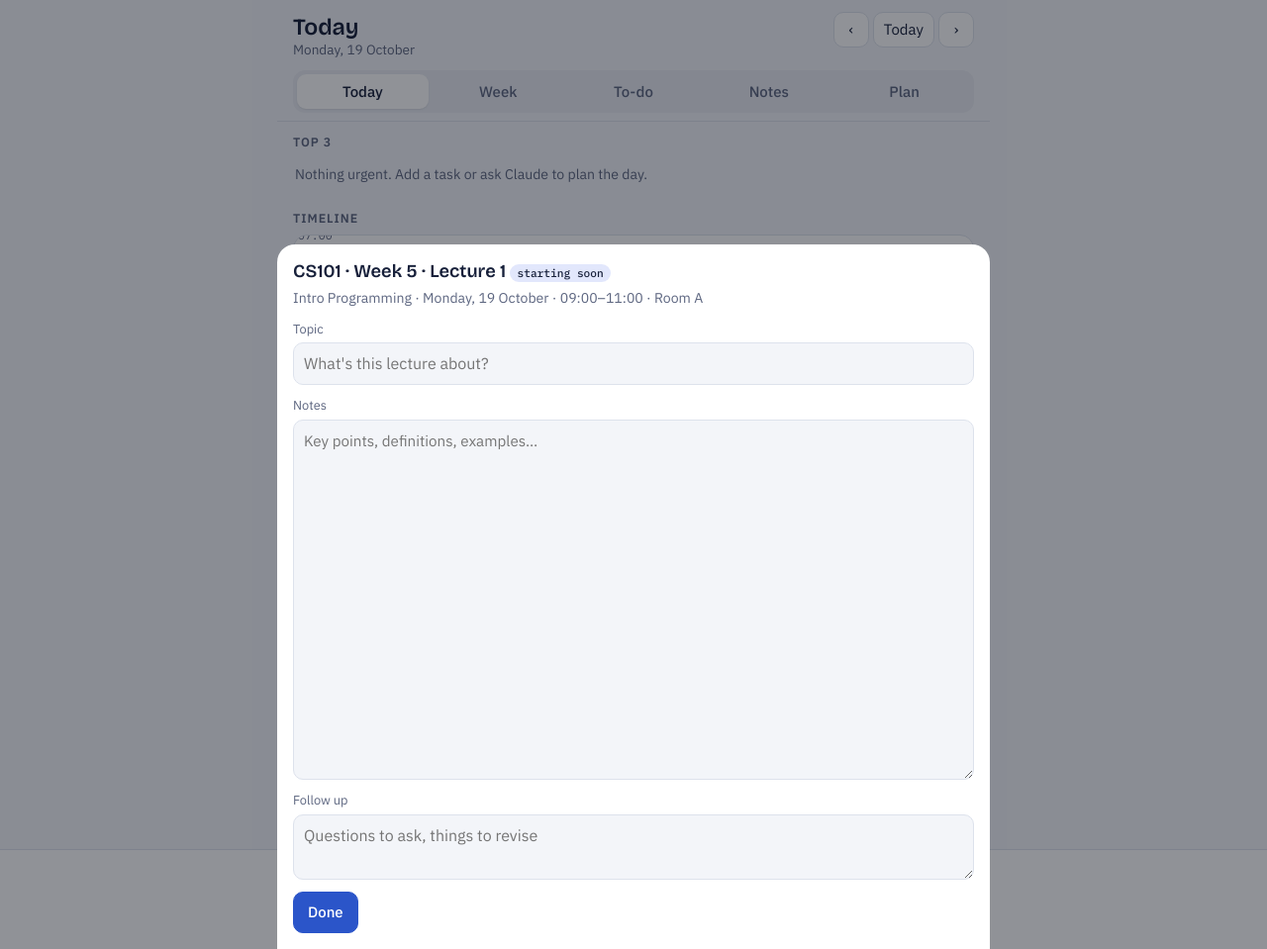
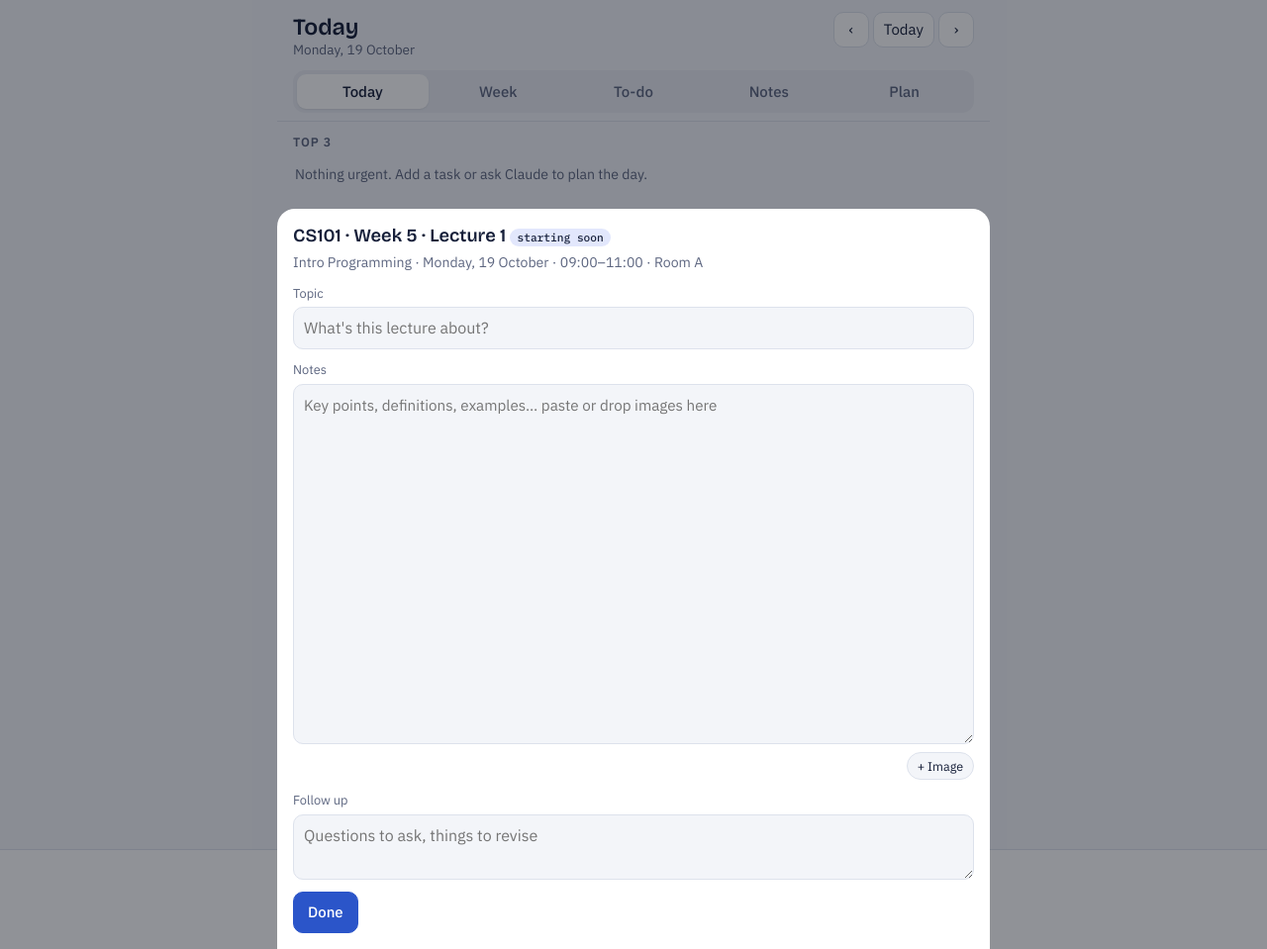
Before and after one commit to BBSISK/PlanForMe, a Flask app: page / in a window 1280 px wide. Shown: the whole page at 99% size. Run offline with Flask 3, Linux system fonts and the light colour scheme; tables that the repository leaves empty hold one stand-in row (values such as "Sample post"); some libraries are stand-ins or nearby versions.

Commit message:
Notes: paste, drop or add images in lecture notes

```diff
--- a/app.py
+++ b/app.py
@@ -29,6 +29,7 @@ def create_app(test_config=None):
         SESSION_COOKIE_SECURE=os.environ.get("FLASK_ENV") == "production",
         APP_PASSWORD=os.environ.get("APP_PASSWORD", ""),
         API_TOKEN=os.environ.get("API_TOKEN", ""),
+        MAX_CONTENT_LENGTH=8 * 1024 * 1024,  # pasted note images (resized in the browser first)
     )
     if test_config:
         app.config.update(test_config)
--- a/models.py
+++ b/models.py
@@ -252,3 +252,15 @@ class LectureNote(db.Model):
                 "end": self.end_time.strftime("%H:%M") if self.end_time else None,
                 "topic": self.topic or "", "body": self.body or "", "follow_up": self.follow_up or "",
                 "updated": _iso(self.updated)}
+
+
+class NoteImage(db.Model):
+    """An image pasted into lecture notes. Stored in the database (Render's disk is wiped on each deploy);
+    the note body references it as ![image](/api/notes/img/<id>). Resized in the browser before upload."""
+    __tablename__ = "note_images"
+    id = db.Column(db.Integer, primary_key=True)
+    course_id = db.Column(db.Integer, db.ForeignKey("courses.id"))
+    mime = db.Column(db.String(40), nullable=False)
+    data = db.Column(db.LargeBinary, nullable=False)
+    size = db.Column(db.Integer, default=0)
+    created = db.Column(db.DateTime, default=datetime.now)
--- a/static/app.css
+++ b/static/app.css
@@ -336,3 +336,14 @@ button.tl-block.class { cursor: pointer; }
 .reader-follow b { display: block; font-size: .75rem; color: var(--muted); text-transform: uppercase; letter-spacing: .06em; margin-bottom: 2px; }
 .reader-follow div { white-space: pre-wrap; }
 #topic-list { display: grid; gap: 18px; }
+
+/* note images */
+.img-row { display: flex; gap: 8px; align-items: center; margin-top: -4px; }
+.img-strip { display: flex; gap: 6px; overflow-x: auto; flex: 1; min-width: 0; scrollbar-width: thin; }
+.img-strip:empty { display: none; }
+.img-thumb { flex: none; width: 64px; height: 48px; padding: 0; border: 1px solid var(--line); border-radius: 8px; overflow: hidden; background: var(--bg); cursor: zoom-in; }
+.img-thumb img { width: 100%; height: 100%; object-fit: cover; display: block; }
+.img-add { cursor: pointer; white-space: nowrap; margin-left: auto; }
+.note-img { display: block; max-width: 100%; max-height: 60vh; border-radius: 8px; border: 1px solid var(--line); margin: 6px 0; cursor: zoom-in; }
+.img-zoom { position: fixed; inset: 0; z-index: 50; background: rgb(10 14 25 / .88); display: grid; place-items: center; padding: 16px; cursor: zoom-out; }
+.img-zoom img { max-width: 100%; max-height: 100%; border-radius: 6px; }
--- a/static/app.js
+++ b/static/app.js
@@ -376,6 +376,44 @@
   }
 
   // ---------------------------------------------------------------- lecture notes
+  // Images live in the note text as ![image](/api/notes/img/12); only our own image URLs are ever turned into <img>.
+  const IMG_RX = /!\[([^\]\n]*)\]\((\/api\/notes\/img\/\d+|blob:[^)\s]+)\)/g;
+  const noteImages = (t) => [...String(t || "").matchAll(IMG_RX)].map((m) => m[2]);
+  const withImages = (escaped) => escaped.replace(IMG_RX, (m, alt, url) => `<img class="note-img" src="${url}" alt="${alt}" loading="lazy" data-zoom="${url}">`);
+  const stripImages = (t) => String(t || "").replace(IMG_RX, "[image]");
+
+  // Shrink before upload: max 1600px on the long side, WebP/JPEG. Small PNG screenshots go up as they are.
+  async function shrinkImage(file) {
+    if (file.type === "image/gif" || (file.type === "image/png" && file.size < 400 * 1024)) return file;
+    try {
+      const bmp = await createImageBitmap(file);
+      const k = Math.min(1, 1600 / Math.max(bmp.width, bmp.height));
+      const c = document.createElement("canvas"); c.width = Math.round(bmp.width * k); c.height = Math.round(bmp.height * k);
+      c.getContext("2d").drawImage(bmp, 0, 0, c.width, c.height);
+      for (const type of ["image/webp", "image/jpeg"]) {
+        const blob = await new Promise((r) => c.toBlob(r, type, 0.85));
+        if (blob && blob.type === type) return blob.size < file.size ? blob : file;
+      }
+    } catch (e) { /* fall back to the original */ }
+    return file;
+  }
+  async function uploadImage(file, course) {
+    const blob = await shrinkImage(file);
+    if (DEMO) return { url: URL.createObjectURL(blob) };
+    const fd = new FormData();
+    fd.append("image", blob, file.name || "pasted." + (blob.type.split("/")[1] || "png"));
+    if (course) fd.append("course", course);
+    const r = await fetch("/api/notes/images", { method: "POST", body: fd, credentials: "same-origin" });
+    if (r.status === 401) { location.href = "/login"; return; }
+    const data = await r.json().catch(() => ({}));
+    if (!r.ok) throw new Error(data.error || "Upload failed");
+    return data;
+  }
+  function zoomImage(url) {
+    const z = document.createElement("div"); z.className = "img-zoom"; z.innerHTML = `<img src="${url}" alt="">`;
+    z.onclick = () => z.remove(); document.body.appendChild(z);
+  }
+  document.addEventListener("click", (e) => { const im = e.target.closest("[data-zoom]"); if (im) { e.preventDefault(); zoomImage(im.dataset.zoom); } });
   const lecKey = (l) => `${l.course_code}|${l.date}|${l.start}`;
   const nowHM = () => { const n = new Date(); return `${pad(n.getHours())}:${pad(n.getMinutes())}`; };
   const fmtLecDay = (s) => parseD(s).toLocaleDateString("en-IE", { weekday: "short", day: "numeric", month: "short" });
@@ -462,7 +500,7 @@
     if (!groups.length) { el.innerHTML = `<div class="empty">${state.topicQuery ? "No notes match that search." : "No notes yet. Add some from the Lectures list."}</div>`; return; }
     const q = (state.topicQuery || "").trim().toLowerCase();
     const snippet = (l) => {
-      const text = [l.note.body, l.note.follow_up].join("\n").replace(/\s+/g, " ").trim();
+      const text = stripImages([l.note.body, l.note.follow_up].join("\n")).replace(/\s+/g, " ").trim();
       if (!q) return esc(text.slice(0, 110));
       const i = text.toLowerCase().indexOf(q); if (i < 0) return esc(text.slice(0, 110));
       const a = Math.max(0, i - 40);
@@ -486,7 +524,7 @@
         <button class="icon-btn" data-rstep="${i + 1}" ${i < list.length - 1 ? "" : "disabled"} aria-label="Next entry">›</button></div>
       <h3>${esc(n.topic || lecTitle(l))}</h3>
       <div class="sheet-sub">${esc(lecTitle(l))} · ${fmtLong(parseD(l.date))} · ${l.start}${l.end ? "–" + l.end : ""}${l.room ? " · " + esc(l.room) : ""}</div>
-      ${n.body ? `<div class="reader-body">${esc(n.body)}</div>` : ""}
+      ${n.body ? `<div class="reader-body">${withImages(esc(n.body))}</div>` : ""}
       ${n.follow_up ? `<div class="reader-follow"><b>Follow up</b><div>${esc(n.follow_up)}</div></div>` : ""}
       <div class="btn-row"><button class="btn primary" type="button" id="r-edit">Edit</button><button class="btn" type="button" data-close>Close</button></div>
     </div>`;
@@ -515,7 +553,7 @@
 
   // tiny Markdown renderer for the compiled notes (headings, lists, bold; everything escaped first)
   function mdToHtml(md) {
-    const inline = (t) => esc(t).replace(/\*\*(.+?)\*\*/g, "<strong>$1</strong>");
+    const inline = (t) => withImages(esc(t)).replace(/\*\*(.+?)\*\*/g, "<strong>$1</strong>");
     let html = "", list = null;
     const close = () => { if (list) { html += `</${list}>`; list = null; } };
     let para = [];
@@ -595,7 +633,9 @@
       <div class="sheet-sub">${esc(l.course_name)} · ${fmtLong(parseD(l.date))} · ${l.start}${l.end ? "–" + l.end : ""}${l.room ? " · " + esc(l.room) : ""}</div>
       ${prev && prev.note.topic ? `<div class="sheet-sub">Last time: ${esc(prev.note.topic)}</div>` : ""}
       <label class="field">Topic<input id="fl-topic" maxlength="200" placeholder="What's this lecture about?" value="${esc(v.topic)}"></label>
-      <label class="field">Notes<textarea id="fl-body" class="notes-body" placeholder="Key points, definitions, examples…">${esc(v.body)}</textarea></label>
+      <label class="field">Notes<textarea id="fl-body" class="notes-body" placeholder="Key points, definitions, examples… paste or drop images here">${esc(v.body)}</textarea></label>
+      <div class="img-row"><div class="img-strip" id="fl-imgs"></div>
+        <label class="mini img-add">+ Image<input type="file" id="fl-file" accept="image/*" multiple hidden></label></div>
       <label class="field">Follow up<textarea id="fl-follow" rows="2" placeholder="Questions to ask, things to revise">${esc(v.follow_up)}</textarea></label>
       <div class="btn-row" style="align-items:center"><button class="btn primary" type="submit">Done</button>
         <span class="save-state" id="fl-state">${draft ? "Unsaved draft restored" : n.updated ? "Saved" : ""}</span></div>
@@ -618,6 +658,44 @@
       try { localStorage.setItem(draftKey(k), JSON.stringify(body)); } catch (e) { /* ignore */ }
       $("#fl-state").textContent = "Typing…"; clearTimeout(noteTimer); noteTimer = setTimeout(save, 1200);
     });
+    // images: paste (screenshots), drop, or pick from the phone's camera roll
+    const ta = $("#fl-body");
+    const drawStrip = () => {
+      const urls = noteImages(ta.value);
+      $("#fl-imgs").innerHTML = urls.map((u, i) => `<button type="button" class="img-thumb" data-zoom="${u}" aria-label="Image ${i + 1}"><img src="${u}" alt=""></button>`).join("");
+    };
+    drawStrip();
+    ta.addEventListener("input", drawStrip);
+    async function addImages(files) {
+      files = [...files].filter((f) => f.type.startsWith("image/"));
+      for (const f of files) {
+        const tag = `![uploading ${Date.now()}…]`;
+        const at = ta.selectionStart ?? ta.value.length;
+        const before = ta.value.slice(0, at), lead = before && !before.endsWith("\n") ? "\n" : "";
+        ta.setRangeText(`${lead}${tag}\n`, at, ta.selectionEnd ?? at, "end");
+        $("#fl-state").textContent = "Uploading image…";
+        try {
+          const up = await uploadImage(f, l.course_code);
+          ta.value = ta.value.replace(tag, `![image](${up.url})`);
+        } catch (err) {
+          ta.value = ta.value.replace(tag + "\n", ""); snack(`Image not added: ${err.message}`);
+        }
+        ta.dispatchEvent(new Event("input", { bubbles: true }));
+      }
+    }
+    ta.addEventListener("paste", (e) => {
+      const files = [...(e.clipboardData?.files || [])].filter((f) => f.type.startsWith("image/"));
+      const text = e.clipboardData?.getData("text/plain") || "";
+      if (!files.length || text.trim()) return;  // plain text (or text + picture from Word) pastes as text
+      e.preventDefault(); addImages(files);
+    });
+    ta.addEventListener("dragover", (e) => { if ([...e.dataTransfer.types].includes("Files")) e.preventDefault(); });
+    ta.addEventListener("drop", (e) => {
+      const files = [...(e.dataTransfer?.files || [])].filter((f) => f.type.startsWith("image/"));
+      if (!files.length) return;
+      e.preventDefault(); ta.focus(); addImages(files);
+    });
+    $("#fl-file").addEventListener("change", (e) => { addImages(e.target.files); e.target.value = ""; });
     $("#fl-body").addEventListener("keydown", (e) => {
       if (e.key !== "Tab" || e.shiftKey) return;
       e.preventDefault(); const ta = e.target, a = ta.selectionStart;
```
Also changed, not shown: ARCHITECTURE.md (+4 -0 lines), notes.py (+37 -1 lines), tests/test_notes.py (+15 -0 lines).
